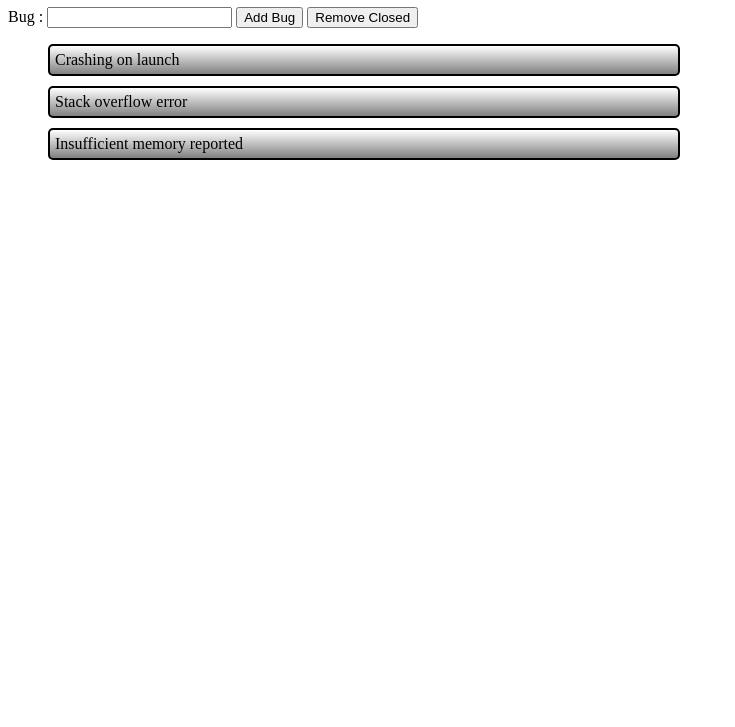
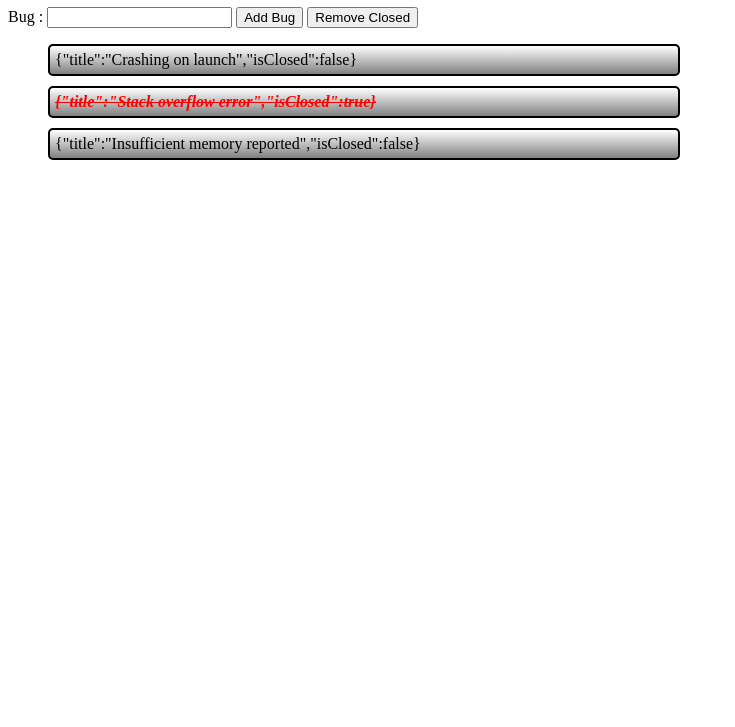
Before and after one commit to rupakc/Adobe-Angular-Jun-2015, a plain HTML site: page Day-02/07-BugTracker/index.html in a window 1280 px wide. Shown: the part 73-800 px from the top of the page, without its empty margins (0-735 px from the left). Drawn offline with Linux system fonts and the light colour scheme.

Commit message:
Toggle Status Use Case

```diff
--- a/Day-02/07-BugTracker/index.html
+++ b/Day-02/07-BugTracker/index.html
@@ -8,6 +8,7 @@
             color : red;
             text-decoration: line-through;
             font-weight: bold;
+            font-style: italic;
         }
         li{
             list-style : none;
@@ -16,6 +17,7 @@
             border-radius: 5px;
             padding: 5px;
             background: -webkit-linear-gradient(top, white 0%, gray 100%);
+            cursor: pointer;
         }
         ol {
             width : 50%;
@@ -52,10 +54,14 @@
             };*/
 
             $scope.bugs = [
-               "Crashing on launch",
-               "Stack overflow error",
-               "Insufficient memory reported"
+                {title :"Crashing on launch", isClosed : false},
+                {title :"Stack overflow error", isClosed : true},
+                {title :"Insufficient memory reported", isClosed : false},
             ];
+
+            $scope.toggleStatus = function(bug){
+                bug.isClosed = !bug.isClosed;
+            };
         });
     </script>
 </head>
@@ -72,9 +78,12 @@
             <input type="button" value="Remove Closed">
         </div>
         <div class="list">
-
             <ol>
-                <li ng-repeat="bug in bugs" >{{bug}}</li>
+                <li
+                    ng-repeat="bug in bugs"
+                    ng-click="toggleStatus(bug)"
+                    ng-class="{closed : bug.isClosed}"
+                >{{bug}}</li>
             </ol>
         </div>
         </div>
```
